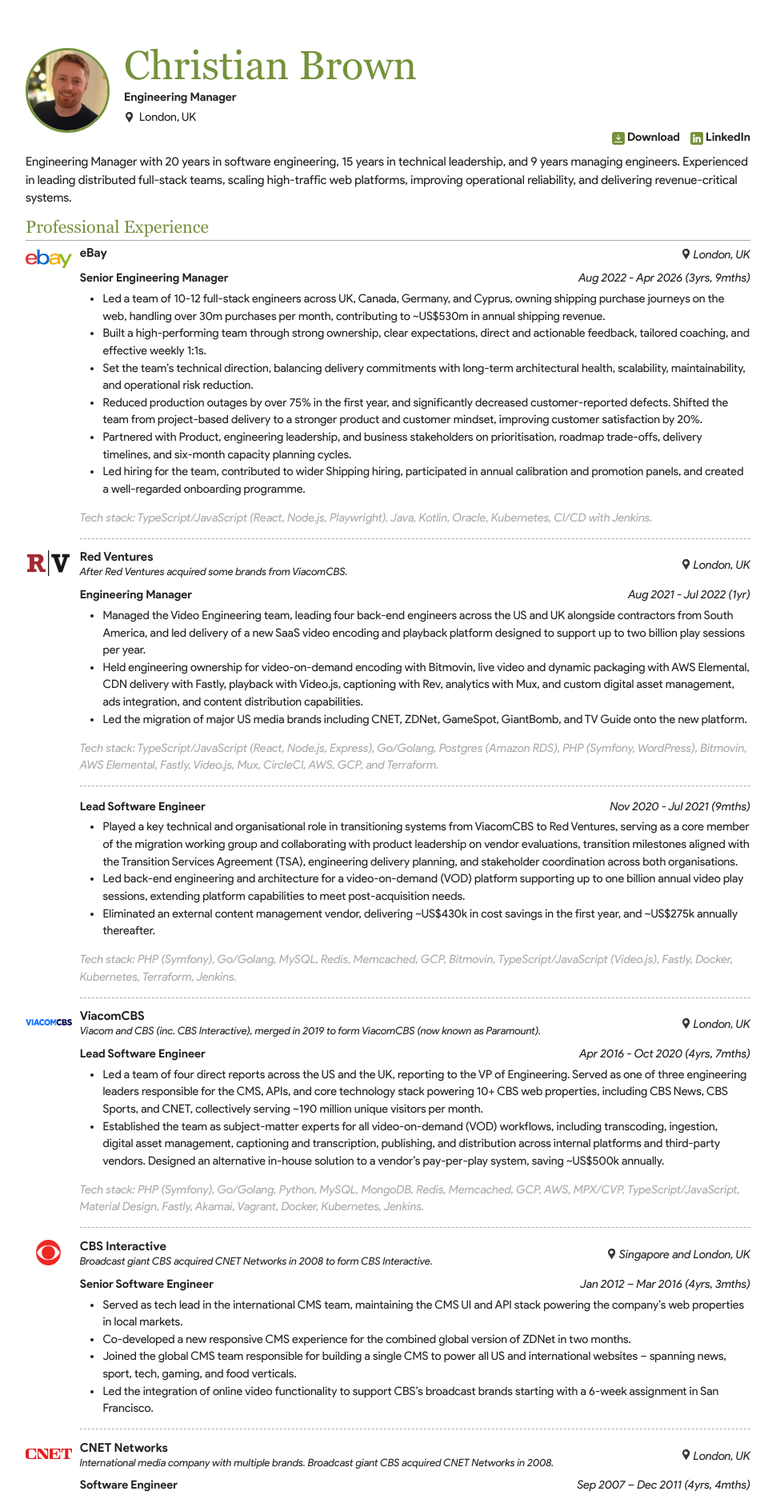
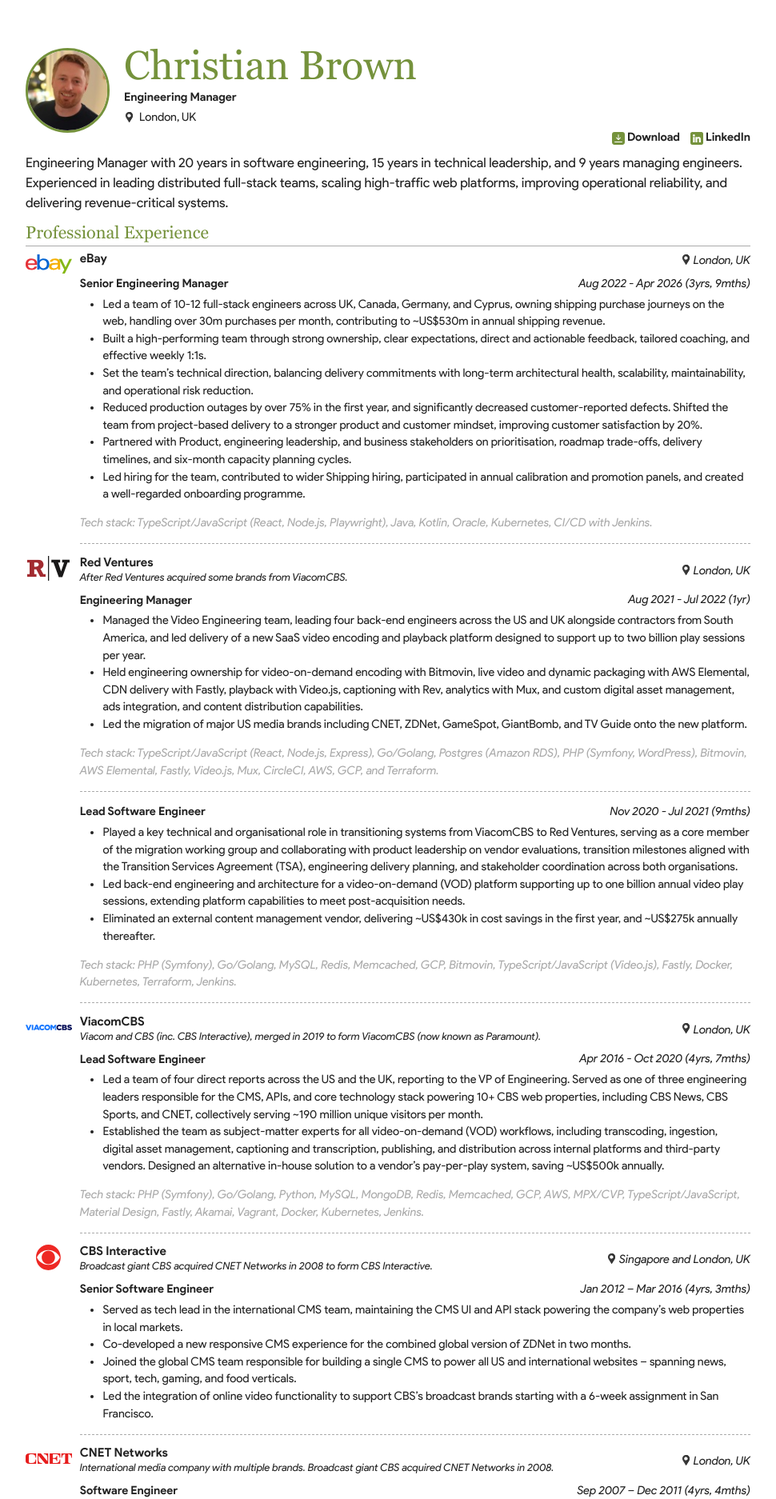
Before and after one commit to christianjbrown/christianbrown.uk, a Jekyll site: the page built from index.html, in a window 1280 px wide. Shown: the top 1874 px of the page at 80% size, without its empty margins (155-1125 px from the left). Built offline with Jekyll 4.4.1, drawn with Linux system fonts in a browser that asks for light colours.

Commit message:
Nudge cv-lead font size up to 1.15rem
Slightly larger than the H3 job titles but below the H2 section headers.

```diff
--- a/assets/css/cv.scss
+++ b/assets/css/cv.scss
@@ -39,7 +39,7 @@
                 padding: 0;
                 margin-bottom: 0;
             }
-            font-size: 1.05rem;
+            font-size: 1.15rem;
             margin-bottom: 0.8rem;
         }
         div.cv-section {
```
